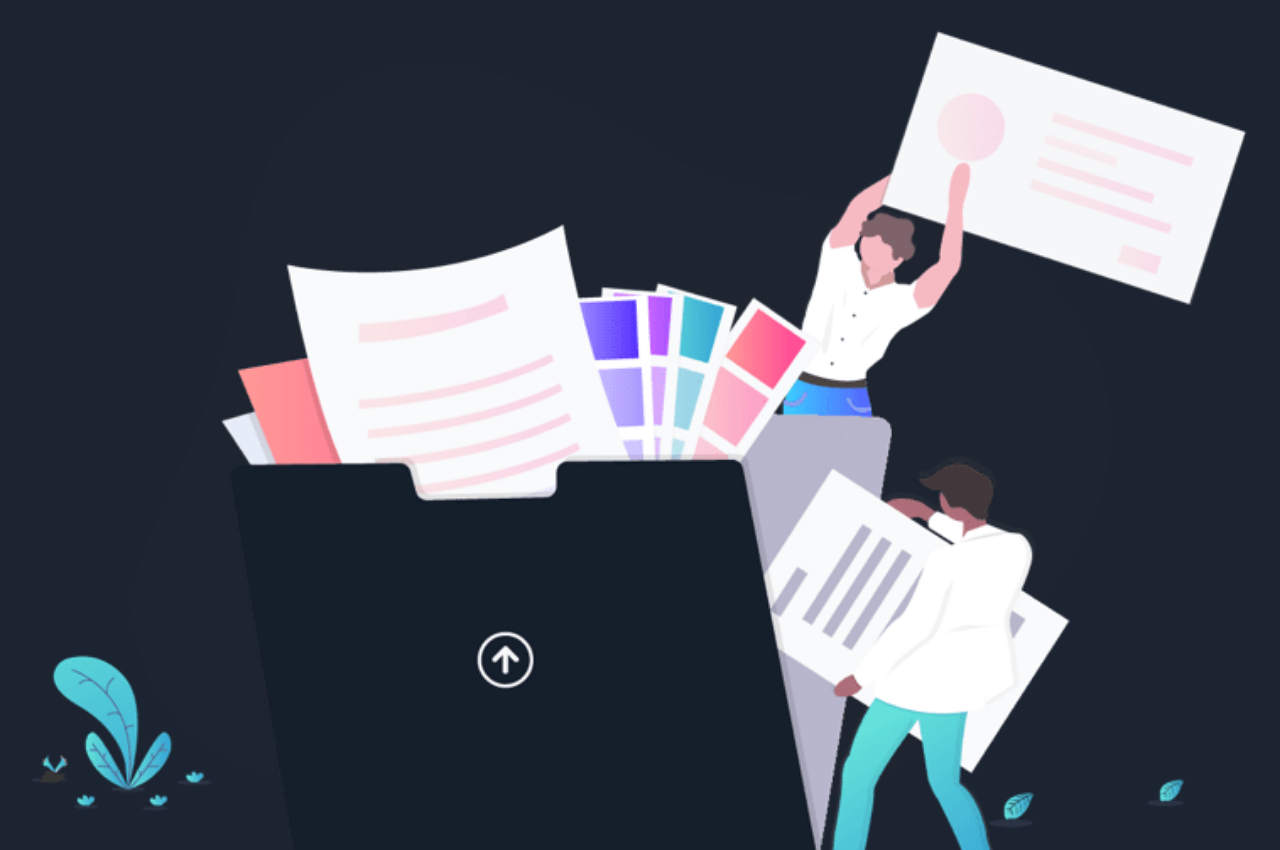
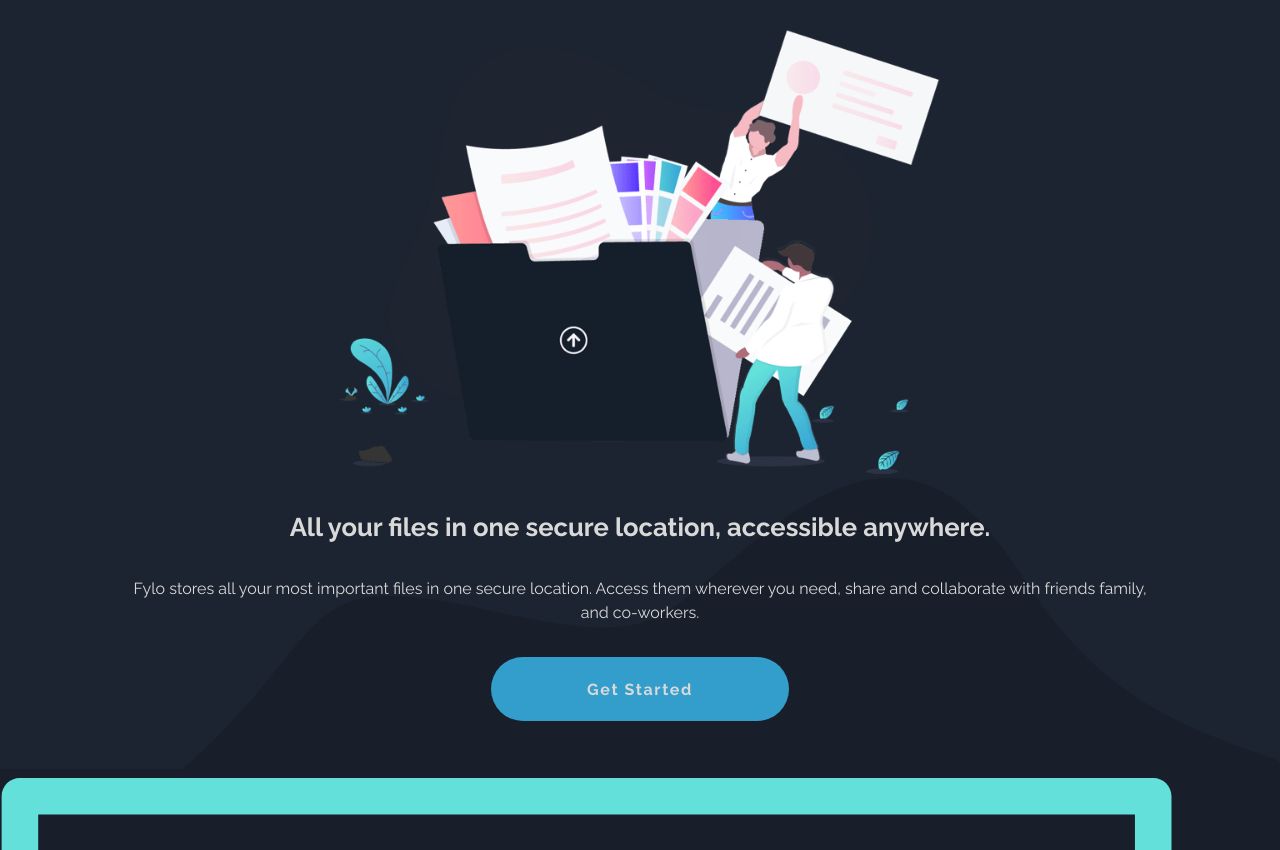
Before and after one commit to peteribalazs/PK-landingpage, a plain HTML site: page index.html in a window 1280 px wide. Shown: the part 102-952 px from the top of the page. Drawn offline with Linux system fonts and the light colour scheme.

Commit message:
home.css

```diff
--- a/assets/styles/home.css
+++ b/assets/styles/home.css
@@ -33,7 +33,14 @@
 
 
 @media (min-width: 768px) {
+    .home-content {
+        background-image: url("../images/bg-curvy-desktop.svg");
+    }
 
+    .home-container {
+        width: 60%;
+        max-width: 600px;
+    }
 }
 
 @media (min-width: 992px) {}
--- a/index.html
+++ b/index.html
@@ -23,6 +23,7 @@
     <link rel="stylesheet" href="./assets/styles/base.css" />
     <link rel="stylesheet" href="./assets/styles/header.css" />
     <link rel="stylesheet" href="./assets/styles/home.css" />
+    <link rel="stylesheet" href="./assets/styles/feature.css" />
   </head>
 
   <body>
```
Also changed, not shown: assets/styles/feature.css (added).
